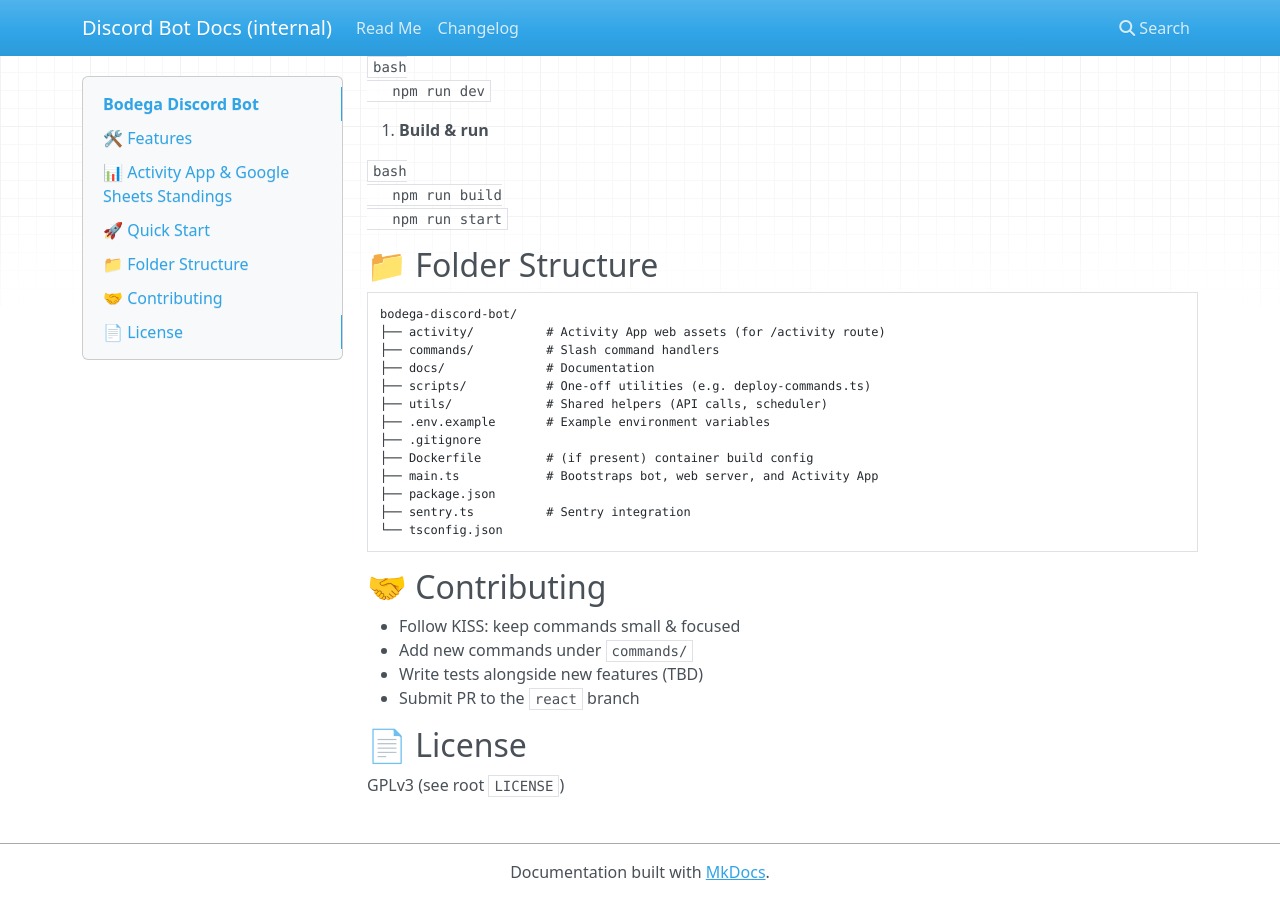
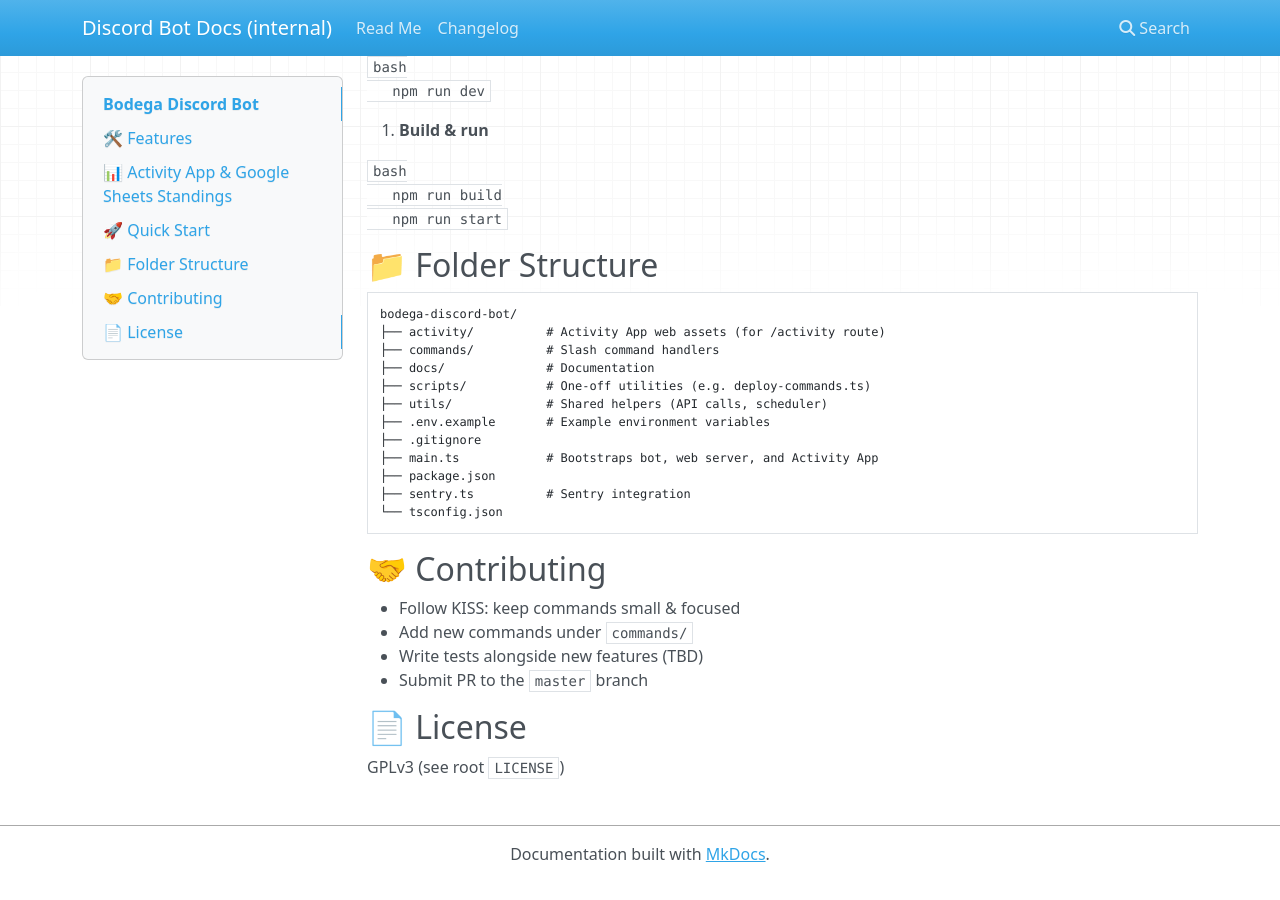
Before and after one commit to wersplat/bodega-discord-bot, an MkDocs documentation site: the page built from docs/README.md, in a window 1280 px wide and 900 px high, scrolled down 1159 px. Built offline with MkDocs 1.6.1, drawn with Linux system fonts in a browser that asks for light colours; nearby versions of some CDN libraries.

Commit message:
docs: add project documentation with features, setup and structure

```diff
--- a/docs/README.md
+++ b/docs/README.md
@@ -77,7 +77,6 @@ bodega-discord-bot/
 ├── utils/             # Shared helpers (API calls, scheduler)
 ├── .env.example       # Example environment variables
 ├── .gitignore
-├── Dockerfile         # (if present) container build config
 ├── main.ts            # Bootstraps bot, web server, and Activity App
 ├── package.json
 ├── sentry.ts          # Sentry integration
@@ -89,7 +88,7 @@ bodega-discord-bot/
 - Follow KISS: keep commands small & focused
 - Add new commands under `commands/`
 - Write tests alongside new features (TBD)
-- Submit PR to the `react` branch
+- Submit PR to the `master` branch
 
 ## 📄 License
 
```
Also changed, not shown: 1 other file.
